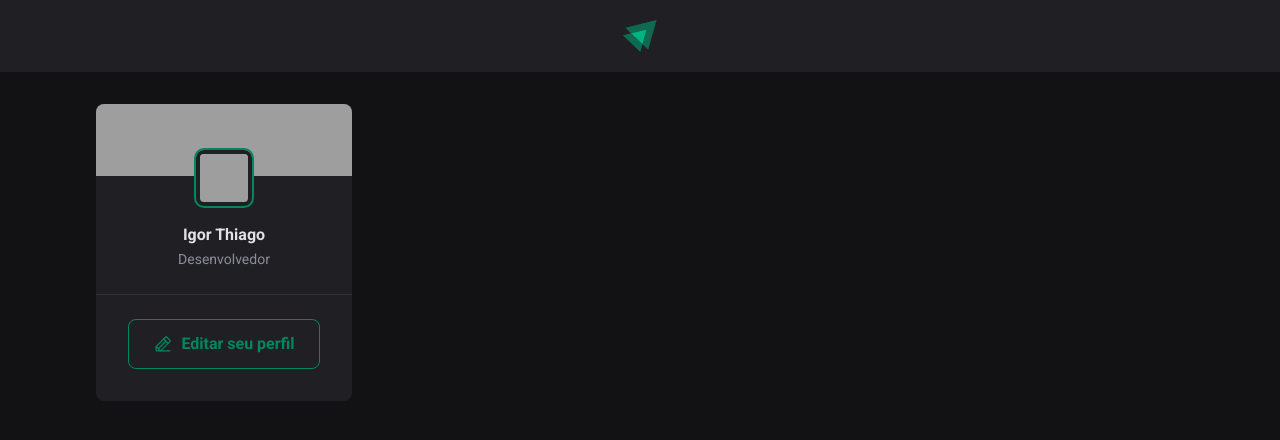
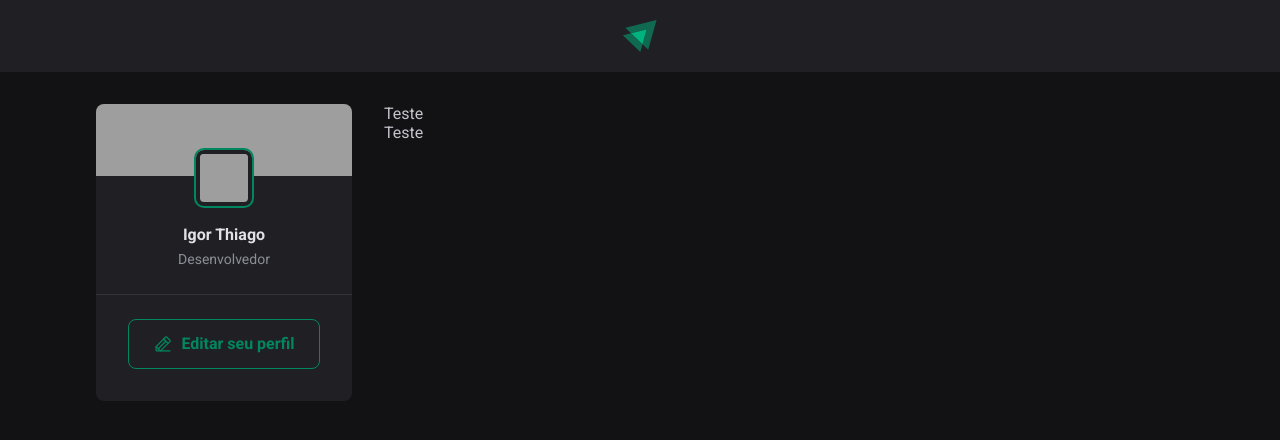
Before and after one commit to Igor-Thiago/Projeto_RedeSocial, a React (Vite) app: page / in a window 1280 px wide. Shown: the top 440 px of the page. Built offline with nearby package versions, Linux system fonts and the light colour scheme; grey boxes are pictures that could not be loaded.

Commit message:
Testando uma alteração

```diff
--- a/src/components/Post.jsx
+++ b/src/components/Post.jsx
@@ -3,7 +3,7 @@ export function Post(){
 
     return(
         <article className={styles.post}>
-
+            <p>Teste</p>
         </article>
     )
 }
```
